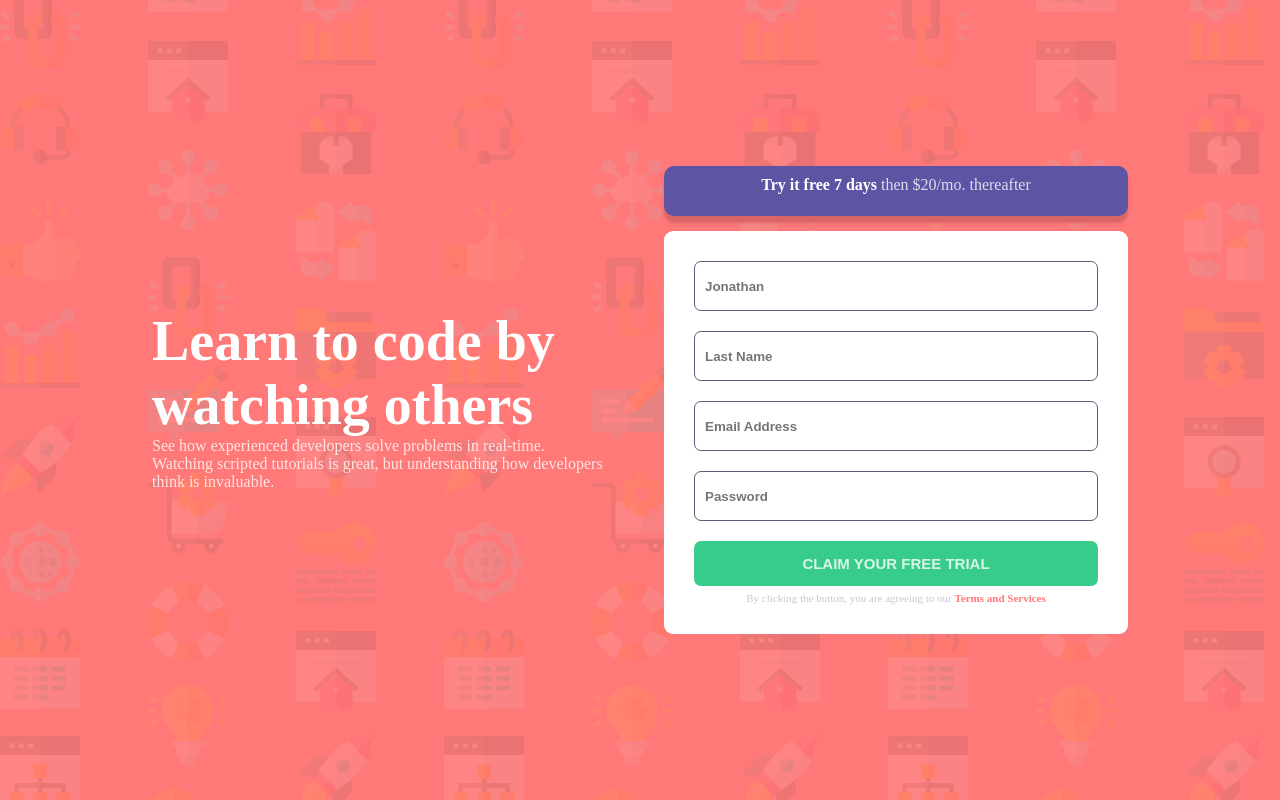
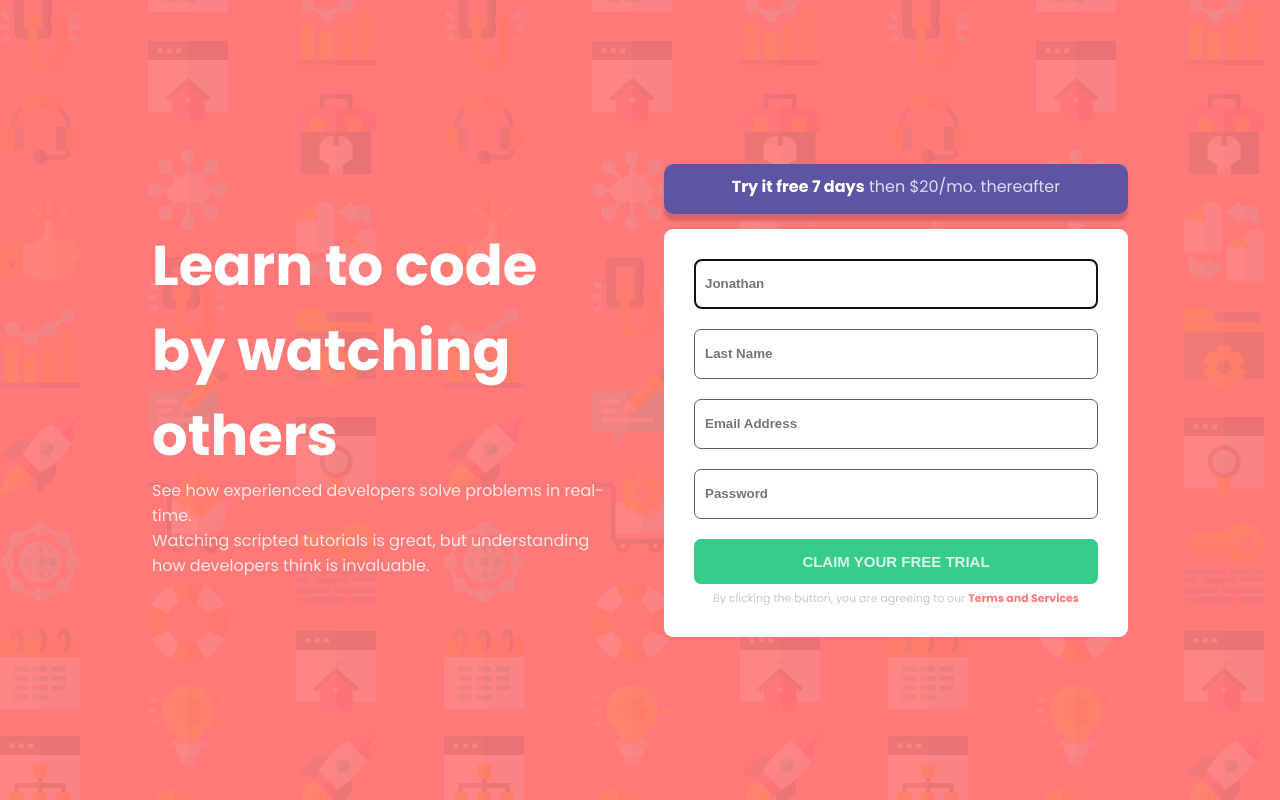
Before and after one commit to Usmansharafa/Responsiveness-Zuri-Task, a plain HTML site: page index.html in a window 1280 px wide. Drawn offline with Linux system fonts and the light colour scheme.

Commit message:
Second commit

```diff
--- a/index.html
+++ b/index.html
@@ -17,7 +17,7 @@
             <div class="right">
                 <div class="header"><p><span>Try it free 7 days</span> then $20/mo. thereafter</p></div>
                 <form action="#">
-                    <input type="text" name="first-name" id="first-name" placeholder="Jonathan" required>
+                    <input type="text" name="first-name" id="first-name" placeholder="Jonathan" required autofocus>
                     <input type="text" name="last-name" id="last-name" placeholder="Last Name" required>
                     <input type="email" name="email" id="email" placeholder="Email Address" required>
                     <input type="password" name="password" id="password" placeholder="Password" required>
--- a/styles.css
+++ b/styles.css
@@ -1,3 +1,5 @@
+@import url('https://fonts.googleapis.com/css2?family=Poppins:ital,wght@0,400;0,500;0,600;0,700;1,400&display=swap');
+
 *{
     margin: 0;
     padding: 0;
@@ -6,6 +8,7 @@
 
 body{
     background: url(./images/bg-intro-desktop.png), rgba(255, 121, 120, 1);
+    font-family: Poppins, sans-serif;
 }
 
 main{
```
